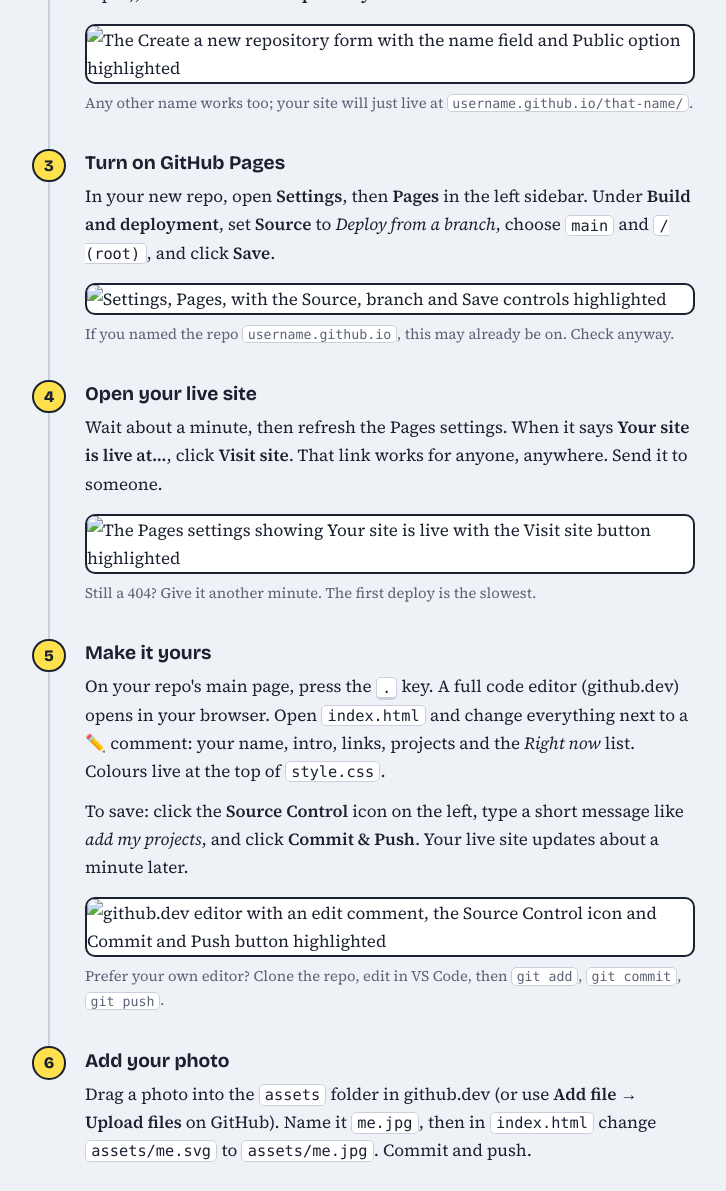
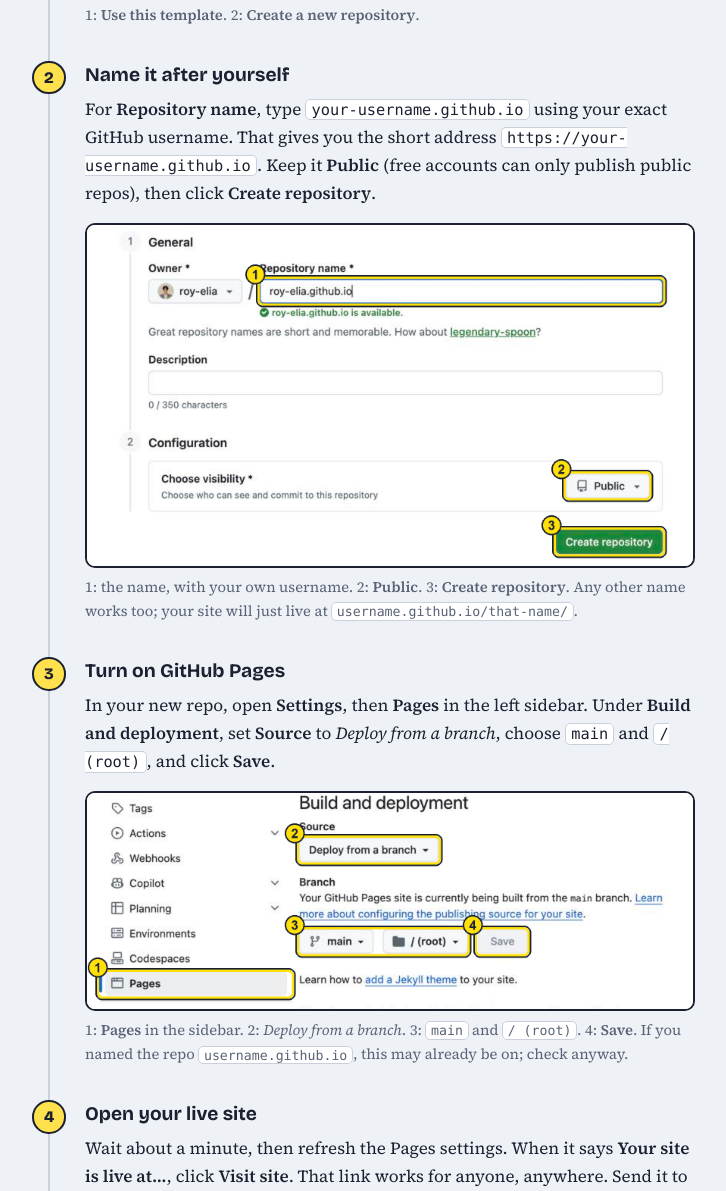
Before and after one commit to roy-elia/corner-of-the-internet, a plain HTML site: page index.html in a window 1280 px wide. Shown: the part 1275-2466 px from the top of the page, without its empty margins (277-1003 px from the left). Drawn offline with nearby package versions, Linux system fonts and the light colour scheme.

Commit message:
Add annotated GitHub screenshots to the guide
Steps 1-5 now have numbered screenshots; step 5 uses GitHub's built-in editor.

Co-Authored-By: Claude Opus 5.5 <noreply@anthropic.com>

```diff
--- a/index.html
+++ b/index.html
@@ -49,8 +49,8 @@
           <h3>Copy the starter site</h3>
           <p>Open <a href="https://github.com/roy-elia/portfolio-starter">github.com/roy-elia/portfolio-starter</a> and click the green <strong>Use this template</strong> button, then <strong>Create a new repository</strong>.</p>
           <figure>
-            <img src="img/step1-template.png" alt="The starter repo on GitHub with the Use this template button highlighted" loading="lazy">
-            <figcaption>The button is at the top right of the file list.</figcaption>
+            <a href="img/step1-template.png" title="Open full size"><img src="img/step1-template.png" alt="The starter repo on GitHub: 1, the Use this template button; 2, Create a new repository in its menu" loading="lazy" width="800" height="300"></a>
+            <figcaption>1: <strong>Use this template</strong>. 2: <strong>Create a new repository</strong>.</figcaption>
           </figure>
         </li>
 
@@ -58,8 +58,8 @@
           <h3>Name it after yourself</h3>
           <p>For <strong>Repository name</strong>, type <code>your-username.github.io</code> using your exact GitHub username. That gives you the short address <code>https://your-username.github.io</code>. Keep it <strong>Public</strong> (free accounts can only publish public repos), then click <strong>Create repository</strong>.</p>
           <figure>
-            <img src="img/step2-name.png" alt="The Create a new repository form with the name field and Public option highlighted" loading="lazy">
-            <figcaption>Any other name works too; your site will just live at <code>username.github.io/that-name/</code>.</figcaption>
+            <a href="img/step2-name.png" title="Open full size"><img src="img/step2-name.png" alt="The new repository form: 1, the repository name field; 2, Public visibility; 3, the Create repository button" loading="lazy" width="800" height="450"></a>
+            <figcaption>1: the name, with your own username. 2: <strong>Public</strong>. 3: <strong>Create repository</strong>. Any other name works too; your site will just live at <code>username.github.io/that-name/</code>.</figcaption>
           </figure>
         </li>
 
@@ -67,8 +67,8 @@
           <h3>Turn on GitHub Pages</h3>
           <p>In your new repo, open <strong>Settings</strong>, then <strong>Pages</strong> in the left sidebar. Under <strong>Build and deployment</strong>, set <strong>Source</strong> to <em>Deploy from a branch</em>, choose <code>main</code> and <code>/ (root)</code>, and click <strong>Save</strong>.</p>
           <figure>
-            <img src="img/step3-pages.png" alt="Settings, Pages, with the Source, branch and Save controls highlighted" loading="lazy">
-            <figcaption>If you named the repo <code>username.github.io</code>, this may already be on. Check anyway.</figcaption>
+            <a href="img/step3-pages.png" title="Open full size"><img src="img/step3-pages.png" alt="Settings, Pages: 1, Pages in the sidebar; 2, Source set to Deploy from a branch; 3, main and root; 4, Save" loading="lazy" width="800" height="285"></a>
+            <figcaption>1: <strong>Pages</strong> in the sidebar. 2: <em>Deploy from a branch</em>. 3: <code>main</code> and <code>/ (root)</code>. 4: <strong>Save</strong>. If you named the repo <code>username.github.io</code>, this may already be on; check anyway.</figcaption>
           </figure>
         </li>
 
@@ -76,24 +76,24 @@
           <h3>Open your live site</h3>
           <p>Wait about a minute, then refresh the Pages settings. When it says <strong>Your site is live at…</strong>, click <strong>Visit site</strong>. That link works for anyone, anywhere. Send it to someone.</p>
           <figure>
-            <img src="img/step4-live.png" alt="The Pages settings showing Your site is live with the Visit site button highlighted" loading="lazy">
-            <figcaption>Still a 404? Give it another minute. The first deploy is the slowest.</figcaption>
+            <a href="img/step4-live.png" title="Open full size"><img src="img/step4-live.png" alt="Pages settings: 1, Your site is live at, with the address; 2, the Visit site button" loading="lazy" width="800" height="280"></a>
+            <figcaption>1: your address. 2: <strong>Visit site</strong>. Still a 404? Give it another minute; the first deploy is the slowest.</figcaption>
           </figure>
         </li>
 
         <li class="step">
           <h3>Make it yours</h3>
-          <p>On your repo's main page, press the <kbd>.</kbd> key. A full code editor (github.dev) opens in your browser. Open <code>index.html</code> and change everything next to a ✏️ comment: your name, intro, links, projects and the <em>Right now</em> list. Colours live at the top of <code>style.css</code>.</p>
-          <p>To save: click the <strong>Source Control</strong> icon on the left, type a short message like <em>add my projects</em>, and click <strong>Commit &amp; Push</strong>. Your live site updates about a minute later.</p>
+          <p>In your repo, click <code>index.html</code>, then the pencil icon (<strong>Edit this file</strong>) at the top right of the file. Change everything next to a ✏️ comment: your name, intro, links, projects and the <em>Right now</em> list. Colours live at the top of <code>style.css</code>.</p>
+          <p>To save: click <strong>Commit changes…</strong>, write a short message like <em>add my projects</em>, and confirm. Your live site updates about a minute later.</p>
           <figure>
-            <img src="img/step5-edit.png" alt="github.dev editor with an edit comment, the Source Control icon and Commit and Push button highlighted" loading="lazy">
-            <figcaption>Prefer your own editor? Clone the repo, edit in VS Code, then <code>git add</code>, <code>git commit</code>, <code>git push</code>.</figcaption>
+            <a href="img/step5-edit.png" title="Open full size"><img src="img/step5-edit.png" alt="GitHub's file editor: 1, a pencil comment above the title line; 2, the Commit changes button" loading="lazy" width="800" height="410"></a>
+            <figcaption>1: a ✏️ comment and the line it points to. 2: <strong>Commit changes…</strong>. Want a full editor? Press <kbd>.</kbd> on your repo for github.dev, or clone it and use VS Code with <code>git add</code>, <code>git commit</code>, <code>git push</code>.</figcaption>
           </figure>
         </li>
 
         <li class="step">
           <h3>Add your photo</h3>
-          <p>Drag a photo into the <code>assets</code> folder in github.dev (or use <strong>Add file → Upload files</strong> on GitHub). Name it <code>me.jpg</code>, then in <code>index.html</code> change <code>assets/me.svg</code> to <code>assets/me.jpg</code>. Commit and push.</p>
+          <p>Open the <code>assets</code> folder in your repo and use <strong>Add file → Upload files</strong>. Name it <code>me.jpg</code>, then in <code>index.html</code> change <code>assets/me.svg</code> to <code>assets/me.jpg</code>. Commit.</p>
         </li>
       </ol>
 
```
Also changed, not shown: img/step1-template.png (added), img/step2-name.png (added), img/step3-pages.png (added), img/step4-live.png (added), img/step5-edit.png (added).
